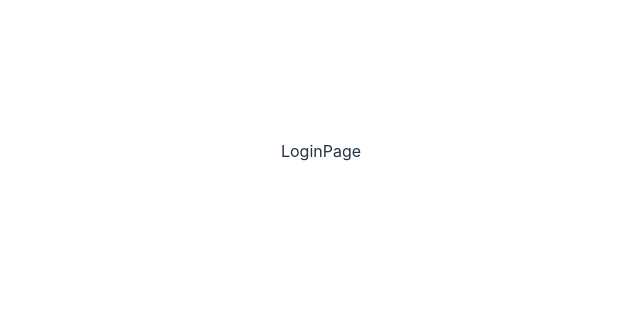
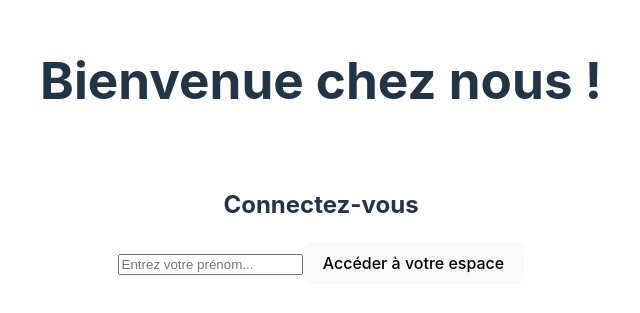
Before and after one commit to marie-toupuissant/crazee-burger, a React (Vite) app: page / in a window 1280 px wide. Shown: the part 249-562 px from the top of the page, without its empty margins (319-959 px from the left). Built offline with nearby package versions, Linux system fonts and the light colour scheme.

Commit message:
✨ F01: Login > Add title & add form

```diff
--- a/src/components/pages/LoginPage.jsx
+++ b/src/components/pages/LoginPage.jsx
@@ -1,8 +1,36 @@
+import { useState } from "react";
+
 export default function LoginPage() {
   // State(état, données)
+  const [inputValue, setInputValue] = useState("");
 
+  useState;
   // Comportements
+  const handleSubmit = (event) => {
+    alert(`Bonjour ${inputValue}`);
+    event.preventDefault();
+    setInputValue("");
+  };
 
+  const handleChange = (event) => {
+    setInputValue(event.target.value);
+  };
   //Affichage(render)
-  return <div>LoginPage</div>;
+  return (
+    <div>
+      <h1>Bienvenue chez nous ! </h1>
+      <br />
+      <h2>Connectez-vous </h2>
+      <form action="submit" onSubmit={handleSubmit}>
+        <input
+          value={inputValue}
+          onChange={handleChange}
+          type="text"
+          placeholder="Entrez votre prénom..."
+          required
+        />
+        <button> Accéder à votre espace</button>
+      </form>
+    </div>
+  );
 }
```
